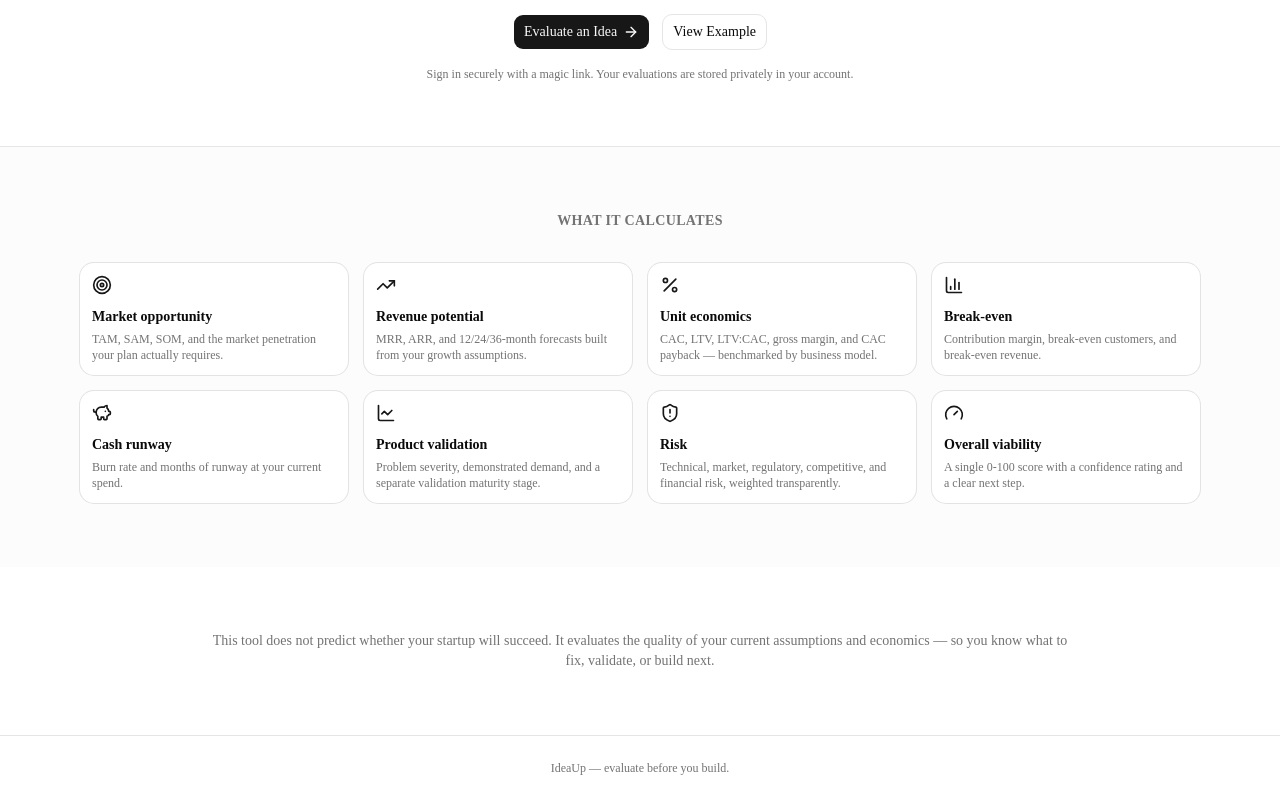
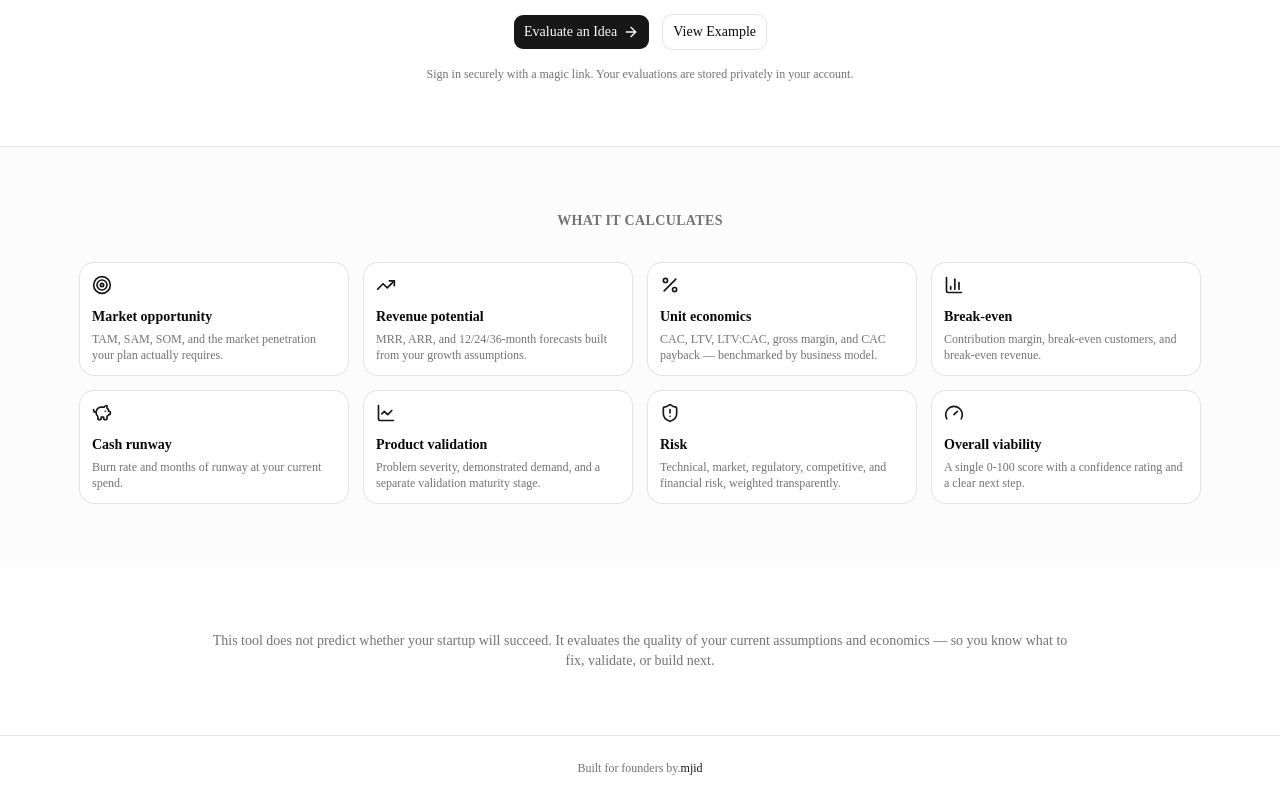
Before and after one commit to mjid13/idea_kill, a Next.js app: page / in a window 1280 px wide. Shown: the part 327-1127 px from the top of the page. Built offline with nearby package versions, Linux system fonts and the light colour scheme; no server answers.

Commit message:
feat: link footer credit to mjidhub

```diff
--- a/src/app/page.tsx
+++ b/src/app/page.tsx
@@ -88,7 +88,7 @@ export default function LandingPage() {
         </section>
       </main>
       <footer className="border-t border-border py-6 text-center text-xs text-muted-foreground">
-        {t("IdeaUp — evaluate before you build.")}
+        {t("Built for founders by.")}<a href={"https://mjidhub.com"} className="text-primary hover:underline">mjid</a>
       </footer>
     </div>
   );
```
